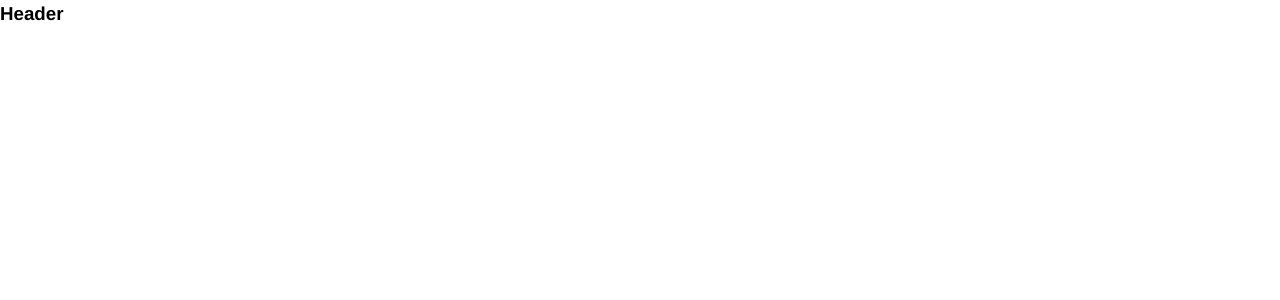
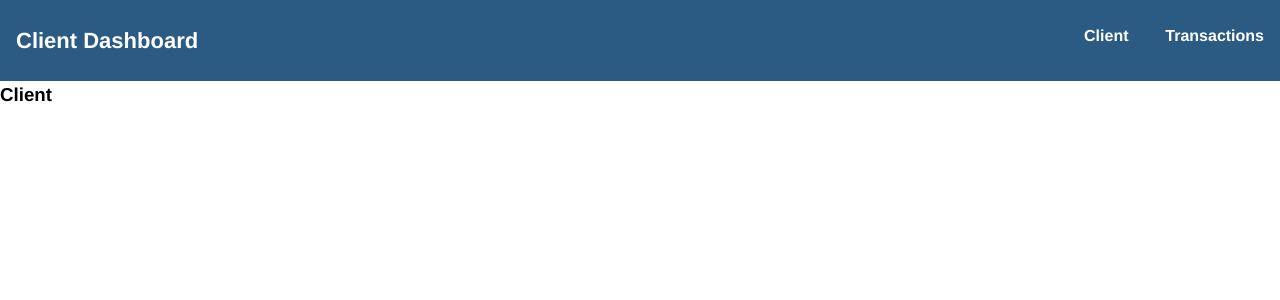
Before and after one commit to vppetkova/ClientApp-Angular, an Angular app in the folder taskProject/client-task/: page /client in a window 1280 px wide. Before the commit this address led to /. Shown: the top 300 px of the page. Built offline with nearby package versions, Linux system fonts and the light colour scheme.

Commit message:
Configure navbar routing

```diff
--- a/taskProject/client-task/src/app/app.routes.ts
+++ b/taskProject/client-task/src/app/app.routes.ts
@@ -1,3 +1,10 @@
 import { Routes } from '@angular/router';
+import { ClientComponent } from './pages/client/client.component';
+import { TransactionsComponent } from './pages/transactions/transactions.component';
 
-export const routes: Routes = [];
+export const routes: Routes = [
+    { path: '', redirectTo: '/client', pathMatch: 'full' },
+    { path: 'client', component: ClientComponent },
+    { path: 'transactions', component: TransactionsComponent },
+    { path: '**', redirectTo: '/client' },
+];
--- a/taskProject/client-task/src/app/core/header/header.component.css
+++ b/taskProject/client-task/src/app/core/header/header.component.css
@@ -0,0 +1,38 @@
+.site-header {
+    display: flex;
+    justify-content: space-between;
+    padding: 1.5em 1em;
+    background-color: rgb(43, 91, 131);
+}
+
+.title a {
+    text-decoration: none;
+    color: white;
+    font-weight: bold;
+    font-size: 22px;
+}
+
+.site-nav ul {
+    display: flex;
+    gap: 2.3em;
+}
+
+.site-nav ul li {
+    list-style: none outside;
+}
+
+.site-nav ul li a {
+    text-decoration: none;
+    color: white;
+    font-weight: bold;
+}
+
+.site-nav ul li a:hover {
+    border: 1px solid white;
+    border-radius: 0.2em;
+    background-color: white;
+    color: rgb(43, 91, 131);
+    font-weight: bold;
+    padding: 5px 10px;
+    cursor: pointer;
+}
--- a/taskProject/client-task/src/app/core/header/header.component.html
+++ b/taskProject/client-task/src/app/core/header/header.component.html
@@ -1 +1,17 @@
-<h3>Header</h3>
+<header class="site-header">
+    <!-- <div class="container"> -->
+        <div class="title">
+            <a routerLink="/client">Client Dashboard</a>
+        </div>
+
+        <div class="site-nav">
+            <nav>
+                <ul>
+                    <li><a routerLink="/client">Client</a></li>
+                    <li><a routerLink="/transactions">Transactions</a></li>
+                </ul>
+            </nav>
+        </div>
+
+    <!-- </div> -->
+</header>
--- /dev/null
+++ b/taskProject/client-task/src/app/pages/client/client.component.html
@@ -0,0 +1 @@
+<h3>Client</h3>
--- /dev/null
+++ b/taskProject/client-task/src/app/pages/transactions/transactions.component.html
@@ -0,0 +1 @@
+<h3>Transactions</h3>
```
Also changed, not shown: taskProject/client-task/src/app/core/header/header.component.ts (+3 -5 lines), taskProject/client-task/src/app/pages/client/client.component.ts (added, +12 -0 lines), taskProject/client-task/src/app/pages/transactions/transactions.component.ts (added, +10 -0 lines), taskProject/client-task/src/app/pages/client/client.component.css (added), taskProject/client-task/src/app/pages/transactions/transactions.component.css (added).
